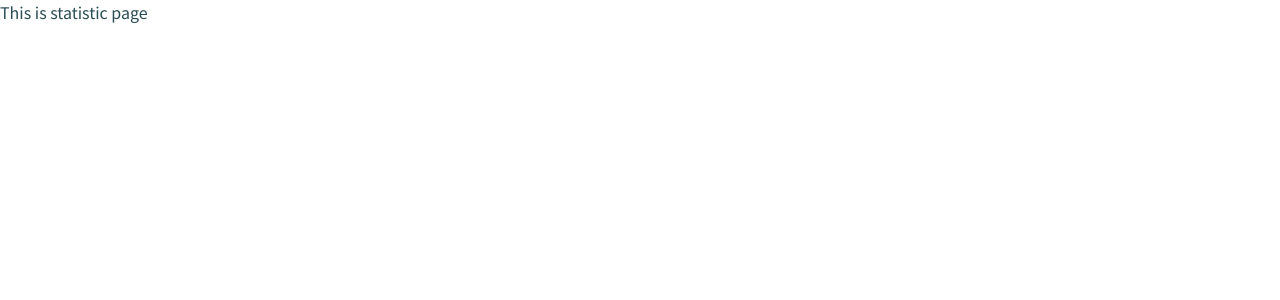
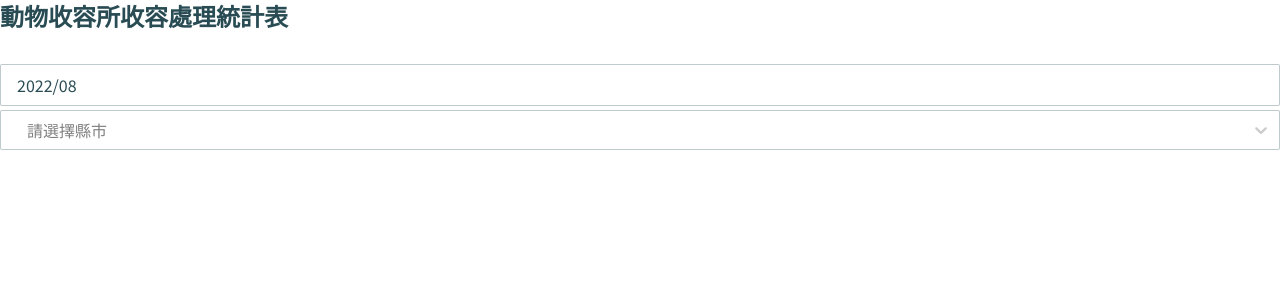
Before and after one commit to tonia83731/pet-homie, a Next.js app: page /statistics in a window 1280 px wide. Shown: the top 300 px of the page. Built offline with nearby package versions, Linux system fonts and the light colour scheme.

Commit message:
feat: add statistic filter

```diff
--- a/app/statistics/page.jsx
+++ b/app/statistics/page.jsx
@@ -1,11 +1,14 @@
 import { getAllShelterCondition } from "@/libs/getShelterCondition";
+import MainTitle from "@/components/tools/title/MainTitle";
+import Statistic from "@/components/statistics/Statistics";
 
 export default async function StatisticPage() {
   // initialized shelter data
   // const allShelterCondition = await getAllShelterCondition();
   return (
     <main className="">
-      <h1 className="">This is statistic page</h1>
+      <MainTitle title="動物收容所收容處理統計表" />
+      <Statistic />
     </main>
   );
 }
--- a/components/contactform/ContactStep2.jsx
+++ b/components/contactform/ContactStep2.jsx
@@ -77,7 +77,6 @@ export default function ContactStep2(props) {
             }))
           }
         />
-        {/* add 可以帶狗去的戶外區域? */}
         <div className="">
           <InputLabel title="寵物戶外區域" />
           <div className="grid grid-cols-2 gap-2">
--- /dev/null
+++ b/components/statistics/Statistics.jsx
@@ -0,0 +1,10 @@
+"use client";
+import StatisticFilter from "./StatisticsFilter";
+
+export default function Statistic() {
+  return (
+    <div className="">
+      <StatisticFilter />
+    </div>
+  );
+}
--- /dev/null
+++ b/components/statistics/StatisticsFilter.jsx
@@ -0,0 +1,32 @@
+import DatePicker from "react-datepicker";
+import "react-datepicker/dist/react-datepicker.css";
+import { registerLocale } from "react-datepicker";
+import zhTW from "date-fns/locale/zh-TW";
+registerLocale("zh-TW", zhTW);
+
+import { useState } from "react";
+import { getAreaCode } from "@/helpers/getAdoptionFilterData";
+import SelectInput from "../tools/inputs/SelectInput";
+
+export default function StatisticFilter() {
+  const [startDate, setStartDate] = useState(1659312000000);
+  const [cityOption, setCityOption] = useState();
+  const cityOptions = getAreaCode();
+  return (
+    <div className="">
+      <DatePicker
+        selected={startDate}
+        onChange={(date) => setStartDate(date)}
+        dateFormat="yyyy/MM"
+        showMonthYearPicker
+        className="w-full h-full border border-dark-green-25 px-4 py-2 rounded-sm focus:border-live-green placeholder:text-dark-green-25"
+        wrapperClassName="w-full h-full"
+      />
+      <SelectInput
+        options={cityOptions}
+        placeholder="縣市"
+        onSelectionchange={(option) => setCityOption(option)}
+      />
+    </div>
+  );
+}
```
